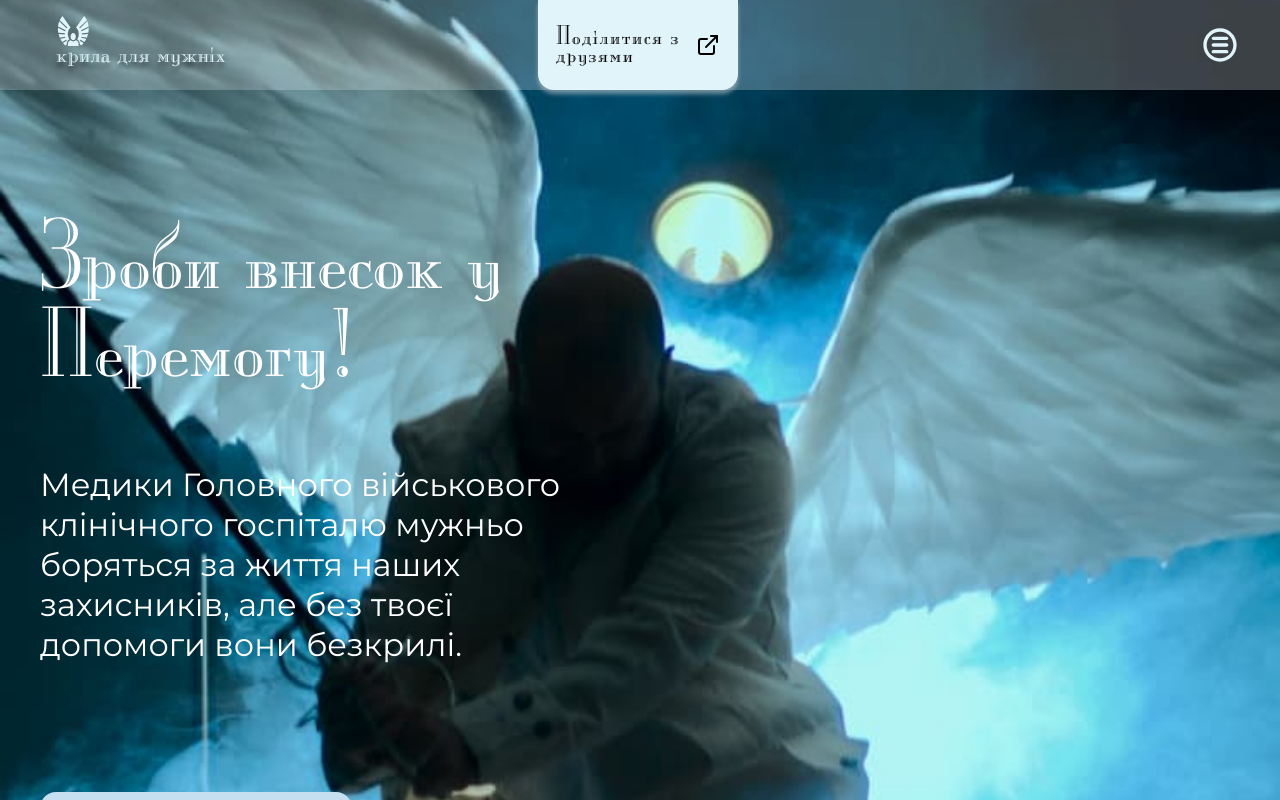
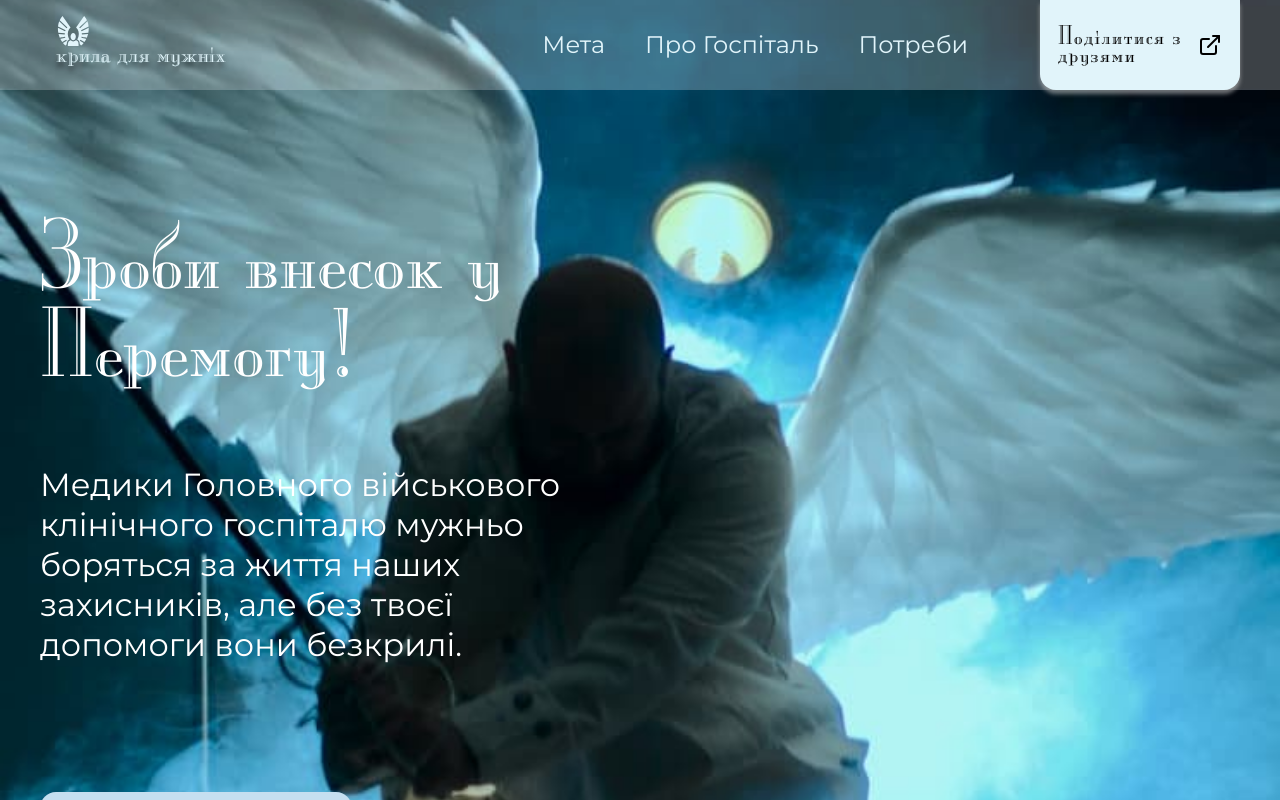
Before and after one commit to baza-trainee/-for-kyiv-hospital, a React (Create React App) app: page / in a window 1280 px wide. Shown: the top 800 px of the page. Built offline with nearby package versions, Linux system fonts and the light colour scheme.

Commit message:
feat: adapted to 1280px

```diff
--- a/src/containers/Header.jsx
+++ b/src/containers/Header.jsx
@@ -7,7 +7,7 @@ import { CgMenuRound } from 'react-icons/cg';
 import { AiOutlineCloseCircle } from 'react-icons/ai';
 
 const Header = () => {
-  const [isMenu, setIsMenu] = useState(false);
+  const [isMenu, setMenu] = useState(false);
 
   return (
     <>
@@ -16,12 +16,11 @@ const Header = () => {
           <Logo />
 
           {/* Deskop */}
-          <div className="hidden lg:block">
-            <nav>
-              <ul className="flex gap-[40px]">
+          <nav className="hidden sLg:flex items-center justify-center">
+            <ul className="flex gap-[40px] mr-[72px] lg:mr-[128px]">
               <li>
                 <a
-                    className="text text-[24px] text-blue-sky font-medium leading-1.2"
+                  className="text text-[24px] text-blue-sky hover:text-black transition-all font-medium leading-1.2"
                   href="#goal"
                 >
                   Мета
@@ -29,7 +28,7 @@ const Header = () => {
               </li>
               <li>
                 <a
-                    className="text text-[24px] text-blue-sky font-medium leading-1.2"
+                  className="text text-[24px] text-blue-sky hover:text-black transition-all font-medium leading-1.2"
                   href="#about"
                 >
                   Про Госпіталь
@@ -37,34 +36,36 @@ const Header = () => {
               </li>
               <li>
                 <a
-                    className="text text-[24px] text-blue-sky font-medium leading-1.2"
+                  className="text text-[24px] text-blue-sky hover:text-black transition-all font-medium leading-1.2"
                   href="#needs"
                 >
                   Потреби
                 </a>
               </li>
             </ul>
+            <div className="hidden sLg:block mr-[0px]">
+              <ShareButton />
+            </div>
           </nav>
-          </div>
           {/* ------ */}
 
-          <div className=" hidden md:block md:mr-[166px] lg:mr-[0px]">
+          <div className="hidden md:block md:mr-[166px] sLg:hidden">
             <ShareButton />
           </div>
 
           <button
             type="button"
             onClick={() => {
-              setIsMenu(!isMenu);
+              setMenu(!isMenu);
             }}
-            className="inline-block w-[40px] h-[40px] lg:hidden"
+            className="inline-block w-[40px] h-[40px] sLg:hidden"
           >
             <CgMenuRound className="w-full h-full text-blue-sky" />
           </button>
         </div>
         {/* Mobile Menu */}
         <div
-          className={`md:hidden lg:hidden absolute top-0 left-0 md:top-[90px] w-full h-[252px] md:h-full px-[12px] py-[28px] md:p-[32px] bg-blue-sky rounded-2xl transition-all duration-200
+          className={`md:hidden lg:hidden absolute top-0 left-0 md:top-[90px] w-full h-[250px] md:h-full py-[24px] md:p-[32px] bg-blue-sky rounded-2xl transition-all duration-200
             `}
           style={{
             top: isMenu ? 0 : -252,
@@ -73,34 +74,37 @@ const Header = () => {
           <button
             type="button"
             onClick={() => {
-              setIsMenu(!isMenu);
+              setMenu(!isMenu);
             }}
             className="absolute top-[10px] right-[10px] w-[35px] h-[35px]"
           >
             <AiOutlineCloseCircle className="w-[35px] h-[35px] text-black" />
           </button>
           <nav className="w-[200px] mx-auto text-center">
-            <ul className="flex flex-col gap-[24px] md:gap-[40px] mb-[24px] md:mb-[0px] ">
+            <ul className="flex flex-col gap-[24px] md:gap-[40px] mb-[30px] md:mb-[0px] ">
               <li>
                 <a
-                  className="text text-[20px] md:text[24px] font-medium leading-1.2"
+                  className="text text-[20px] md:text[24px] text-dark-blue font-medium leading-1.2"
                   href="#goal"
+                  onClick={() => setMenu(false)}
                 >
                   Мета
                 </a>
               </li>
               <li>
                 <a
-                  className="text text-[20px] md:text[24px] font-medium leading-1.2"
+                  className="text text-[20px] md:text[24px] text-dark-blue font-medium leading-1.2"
                   href="#about"
+                  onClick={() => setMenu(false)}
                 >
                   Про Госпіталь
                 </a>
               </li>
               <li>
                 <a
-                  className="text text-[20px] md:text[24px] font-medium leading-1.2"
+                  className="text text-[20px] md:text[24px] text-dark-blue font-medium leading-1.2"
                   href="#needs"
+                  onClick={() => setMenu(false)}
                 >
                   Потреби
                 </a>
@@ -113,7 +117,7 @@ const Header = () => {
         </div>
         {/* Tablet Menu */}
         <div
-          className="hidden lg:hidden absolute z-50 top-0 md:flex justify-center items-center bg-blue-sky h-full rounded-2xl transition-all duration-200"
+          className="hidden lg:hidden absolute z-50 top-0 md:flex justify-center items-center bg-blue-sky h-[93px] rounded-2xl transition-all duration-300"
           style={{
             width: isMenu ? '100%' : '10%',
             right: isMenu ? 0 : 100,
@@ -125,8 +129,8 @@ const Header = () => {
               <ul className="flex gap-[40px] mr-[250px]">
                 <li>
                   <a
-                    onClick={() => setIsMenu(false)}
-                    className="text text-[20px] md:text[24px] font-medium leading-1.2"
+                    onClick={() => setMenu(false)}
+                    className="text text-[20px] md:text[24px] text-dark-blue font-medium leading-1.2"
                     href="#goal"
                   >
                     Мета
@@ -134,8 +138,8 @@ const Header = () => {
                 </li>
                 <li>
                   <a
-                    onClick={() => setIsMenu(false)}
-                    className="text text-[20px] md:text[24px] font-medium leading-1.2"
+                    onClick={() => setMenu(false)}
+                    className="text text-[20px] md:text[24px] text-dark-blue font-medium leading-1.2"
                     href="#about"
                   >
                     Про Госпіталь
@@ -143,8 +147,8 @@ const Header = () => {
                 </li>
                 <li>
                   <a
-                    onClick={() => setIsMenu(false)}
-                    className="text text-[20px] md:text[24px] font-medium leading-1.2"
+                    onClick={() => setMenu(false)}
+                    className="text text-[20px] md:text[24px] text-dark-blue font-medium leading-1.2"
                     href="#needs"
                   >
                     Потреби
@@ -154,7 +158,7 @@ const Header = () => {
               <button
                 type="button"
                 onClick={() => {
-                  setIsMenu(!isMenu);
+                  setMenu(!isMenu);
                 }}
                 className="w-[35px] h-[35px]"
               >
```
Lines whose indentation alone changed are shown as unchanged.
